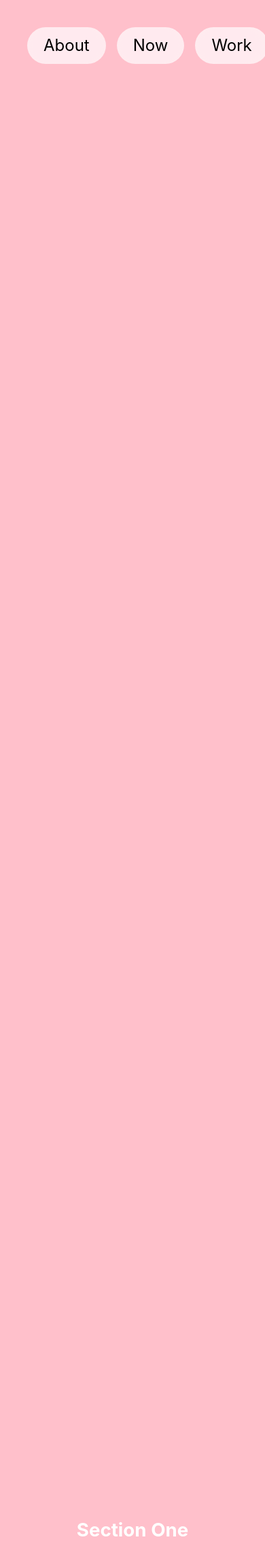
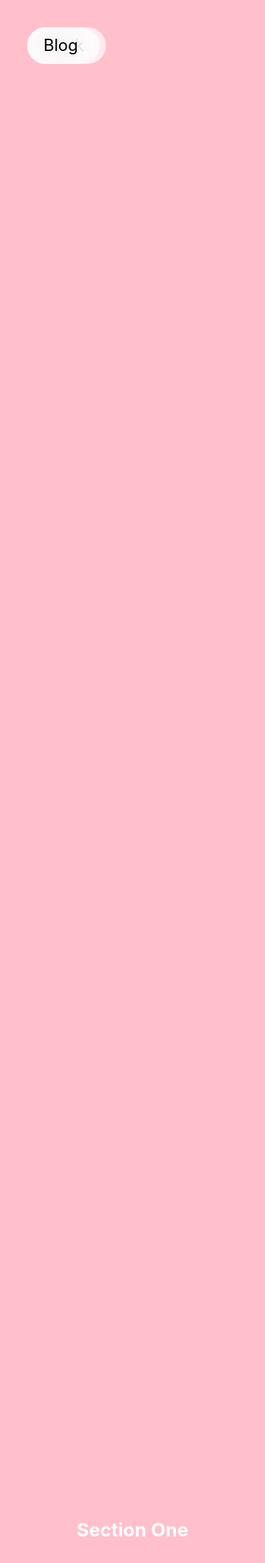
Before and after one commit to aaronmoodie/aaronmoodie.com, a Jekyll site: the page work.html, which Jekyll copies as it is, in a window 390 px wide. Shown: the top 2299 px of the page at 68% size. Built offline with Jekyll 4.4.1, drawn with Linux system fonts in a browser that asks for light colours.

Commit message:
Media query added

```diff
--- a/work.html
+++ b/work.html
@@ -40,10 +40,20 @@
 			color: black;
 			padding: 8px 24px;
 			border-radius: 100px;
+			position: relative;
 			text-decoration: none;
+			transition: all 200ms ease;
 			-webkit-backdrop-filter: saturate(180%) blur(20px);
 			backdrop-filter: saturate(180%) blur(20px);
 			background-color: rgba(255,255,255,0.7);
+		}
+
+		@media screen and (max-width: 640px) {
+			nav a {
+				position: absolute;
+				left: 0px;
+				top: 0px;
+			}
 		}
 
 
```
